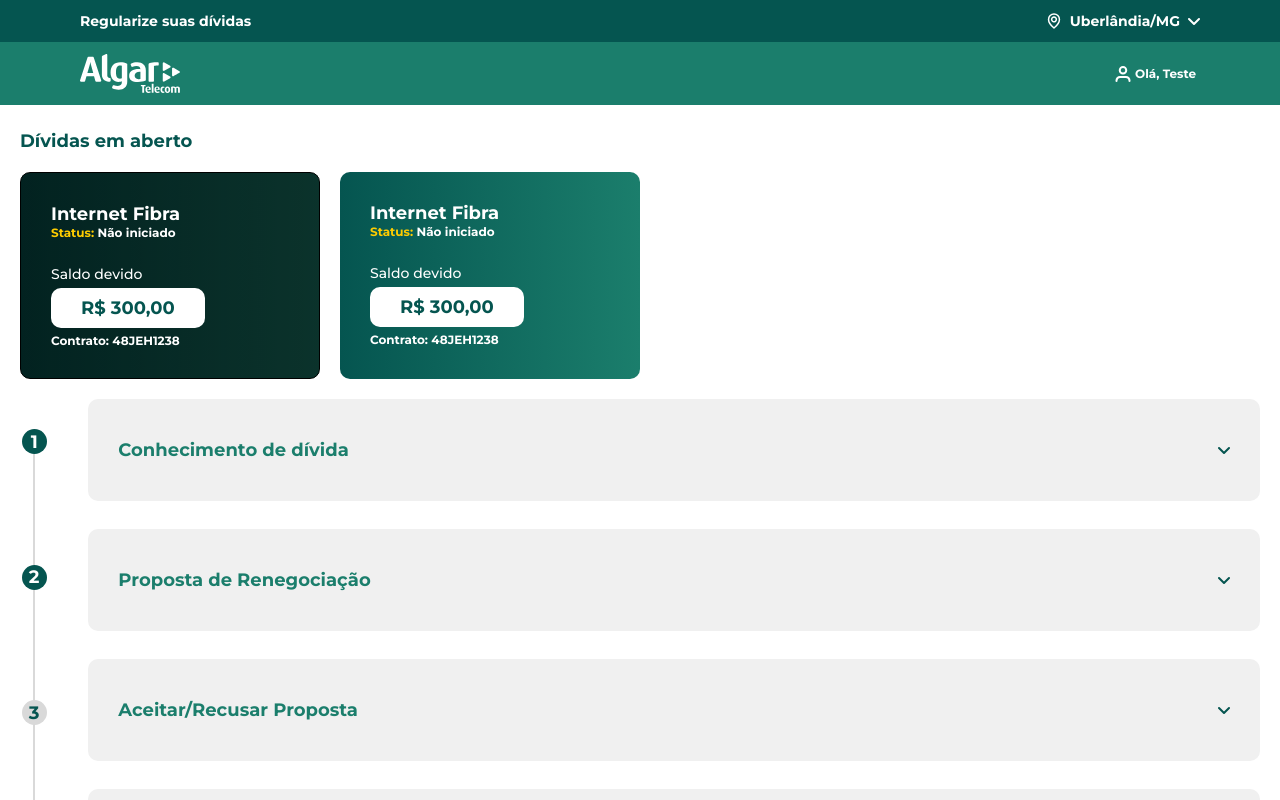
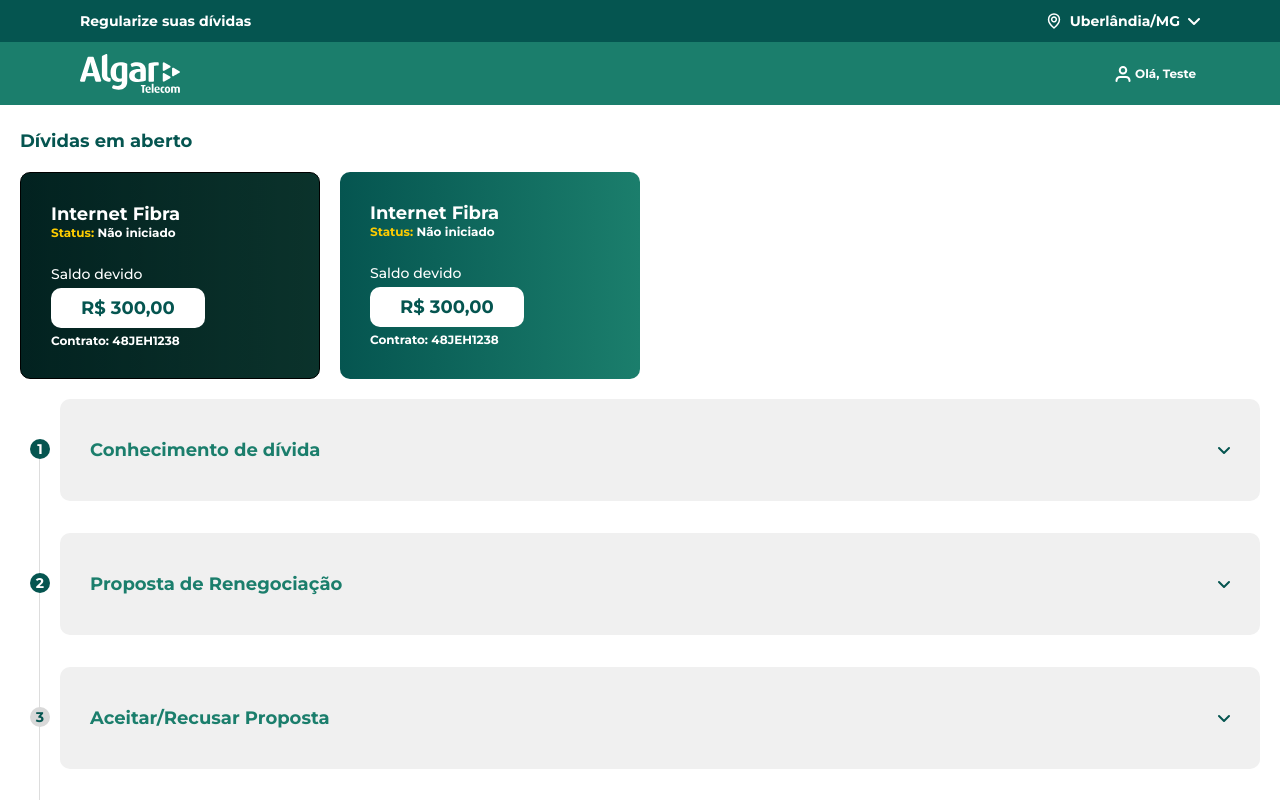
Before and after one commit to BtreeDevelopers/hackajurfront, a Vue app: page /dashboard in a window 1280 px wide. Both pictures are taken after a click on the element 170 px from the left and 274 px from the top of the page. Built offline with nearby package versions, Linux system fonts and the light colour scheme.

Commit message:
feat: novo timeline

```diff
--- a/src/components/dashboard/Card.vue
+++ b/src/components/dashboard/Card.vue
@@ -13,9 +13,7 @@
   <div class="card" @click="emit('click')">
     <div class="base">
       <p class="title">{{ title }}</p>
-      <ArrowDownGreenIcon
-        :class="{ 'arrow-rotate': expandir }"
-      ></ArrowDownGreenIcon>
+      <ArrowDownGreenIcon class="arrow" :class="{ 'arrow-rotate': expandir }"></ArrowDownGreenIcon>
     </div>
     <div class="body" v-if="expandir" @click.prevent.stop>
       <slot></slot>
@@ -30,17 +28,25 @@
   background: #f0f0f0;
   padding: 40px 30px;
   cursor: pointer;
+
+  .arrow {
+    transition: transform 0.5s;
+  }
+
   .arrow-rotate {
     transform: rotate(180deg);
   }
+
   .body {
     margin-top: 10px;
   }
+
   .base {
     display: flex;
     justify-content: space-between;
     align-items: center;
   }
+
   .title {
     color: #1b7e6c;
     font-size: 18px;
--- a/src/components/dashboard/Detalhamento.vue
+++ b/src/components/dashboard/Detalhamento.vue
@@ -1,26 +1,42 @@
 <script setup lang="ts">
 import { ref } from "vue";
-import Timeline from "./Timeline.vue";
 import Card from "./Card.vue";
-const active = ref(2);
+import Button from "../Button.vue";
+
 const expandir = ref<string>("");
-const tamanhoExpansao: Record<string, { size: string; id: number }> = {
-  conhecimento: { size: "50px", id: 1 },
-  renegocio: { size: "30px", id: 2 },
-  proposta: { size: "30px", id: 3 },
-  assinatura: { size: "40px", id: 4 },
-};
 function selectCard(card: string) {
   expandir.value = expandir.value === card ? "" : card;
 }
+const etapaCompleta = ref(2);
+
 </script>
 
 <template>
-  <div class="detalhamento">
-    <Timeline :active="active" class="line-time mr-10" :expandir="tamanhoExpansao[expandir]"></Timeline>
-    <div class="cards">
-      <Card class="mb-7" title="Conhecimento de dívida" :expandir="expandir === 'conhecimento'"
-        @click="selectCard('conhecimento')">
+  <div class="timeline">
+    <div class="timeline__item">
+      <div class="timeline__card-number" :class="{ etapaCompleta: etapaCompleta >= 1 }">1</div>
+      <div class="timeline__card-content">
+        <Card title="Conhecimento de dívida" :expandir="expandir === 'conhecimento'" @click="selectCard('conhecimento')">
+          <div class="detail-conhecimento">
+            <div class="w-full">
+              <p class="text">
+                Preencha as informações necessárias para verificar as opções de
+                negociação disponíveis.
+              </p>
+            </div>
+            <div class="w-full action">
+              <Button>Iniciar</Button>
+            </div>
+          </div>
+        </Card>
+      </div>
+    </div>
+    <div class="timeline__step-line">
+    </div>
+    <div class="timeline__item">
+      <div class="timeline__card-number" :class="{ etapaCompleta: etapaCompleta >= 2 }">2</div>
+      <div class="timeline__card-content">
+        <Card title="Proposta de Renegociação" :expandir="expandir === 'renegocio'" @click="selectCard('renegocio')">
           <div class="detail-conhecimento">
             <p class="text">
               Preencha as informações necessárias para verificar as opções de
@@ -29,8 +45,14 @@
             <button class="action">Iniciar</button>
           </div>
         </Card>
-      <Card class="mb-7" title="Proposta de Renegociação" :expandir="expandir === 'renegocio'"
-        @click="selectCard('renegocio')">
+      </div>
+    </div>
+    <div class="timeline__step-line">
+    </div>
+    <div class="timeline__item">
+      <div class="timeline__card-number" :class="{ etapaCompleta: etapaCompleta >= 3 }">3</div>
+      <div class="timeline__card-content">
+        <Card title="Aceitar/Recusar Proposta" :expandir="expandir === 'proposta'" @click="selectCard('proposta')">
           <div class="detail-conhecimento">
             <p class="text">
               Preencha as informações necessárias para verificar as opções de
@@ -39,16 +61,13 @@
             <button class="action">Iniciar</button>
           </div>
         </Card>
-      <Card class="mb-7" title="Aceitar/Recusar Proposta" :expandir="expandir === 'proposta'"
-        @click="selectCard('proposta')">
-        <div class="detail-conhecimento">
-          <p class="text">
-            Preencha as informações necessárias para verificar as opções de
-            negociação disponíveis.
-          </p>
-          <button class="action">Iniciar</button>
       </div>
-      </Card>
+    </div>
+    <div class="timeline__step-line">
+    </div>
+    <div class="timeline__item">
+      <div class="timeline__card-number" :class="{ etapaCompleta: etapaCompleta >= 4 }">4</div>
+      <div class="timeline__card-content">
         <Card title="Assinaturas ao contrato" :expandir="expandir === 'assinatura'" @click="selectCard('assinatura')">
           <div class="detail-conhecimento">
             <p class="text">
@@ -60,23 +79,15 @@
         </Card>
       </div>
     </div>
+    <div class="timeline__step-line">
+    </div>
+  </div>
 </template>
-
-<style scoped lang="scss">
-.detalhamento {
-  height: 100%;
-  display: flex;
-  max-height: 500px;
-
-  .cards {
-    display: flex;
-    flex-direction: column;
-    width: 100%;
-    justify-content: space-between;
-
+<style lang="scss">
 .detail-conhecimento {
   display: flex;
   justify-content: space-between;
+  flex-direction: column;
   align-items: center;
   margin-top: 20px;
 
@@ -88,55 +99,78 @@
   }
 
   .action {
-        border: none;
-        border-radius: 10px;
-        background: #fc0;
-        color: #1b7e6c;
-        font-size: 12px;
-        font-weight: 700;
-        width: 150px;
-        height: 40px;
-        cursor: pointer;
-
-        &:hover {
-          background: #d8ad00;
-        }
-
-        &:active {
-          background: #fc0;
-        }
-      }
-    }
+    text-align: end;
   }
 }
 
 @media (max-width: 750px) {
-  .detalhamento {
-    max-height: fit-content;
-  }
-
-  .line-time {
-    display: none;
-  }
-}
-
-@media (max-width: 600px) {
-  .line-time {
-    display: none;
-  }
-
-  .detalhamento {
-    .cards {
   .detail-conhecimento {
-        flex-direction: column;
-        align-items: baseline;
-
     .text {
       width: 100%;
       margin-bottom: 20px;
     }
   }
 }
+
+.timeline {
+  .timeline__item {
+    display: flex;
+    position: relative;
+
+    &:first-child:before {
+      top: 45px;
+    }
+
+    &:before {
+      content: "";
+      display: block;
+      position: absolute;
+      width: 1px;
+      height: 100%;
+      background-color: #ddd;
+      left: 19px;
+      z-index: 0;
+
+    }
+
+    &:nth-last-child(2):before {
+      height: 45px;
+    }
+
+    .timeline__card-number {
+      flex-shrink: 0;
+      margin: 40px 10px;
+      width: 20px;
+      height: 20px;
+      border-radius: 50%;
+      background-color: #D9D9D9;
+      text-align: center;
+      font-size: 14px;
+      color: #055550;
+      font-weight: bold;
+      line-height: 20px;
+      z-index: 1;
+
+      &.etapaCompleta {
+        background-color: #055550;
+        color: #FFF;
+      }
+    }
+
+    .timeline__card-content {
+      flex-grow: 1;
+      min-width: 0;
+    }
+  }
+
+  .timeline__step-line {
+    height: 32px;
+    border-left: 1px solid #dddddd;
+    margin-left: 19px;
+  }
+
+  .timeline__step-line:last-child {
+    display: none;
   }
 }
 </style>
```
Lines whose indentation alone changed are shown as unchanged.
